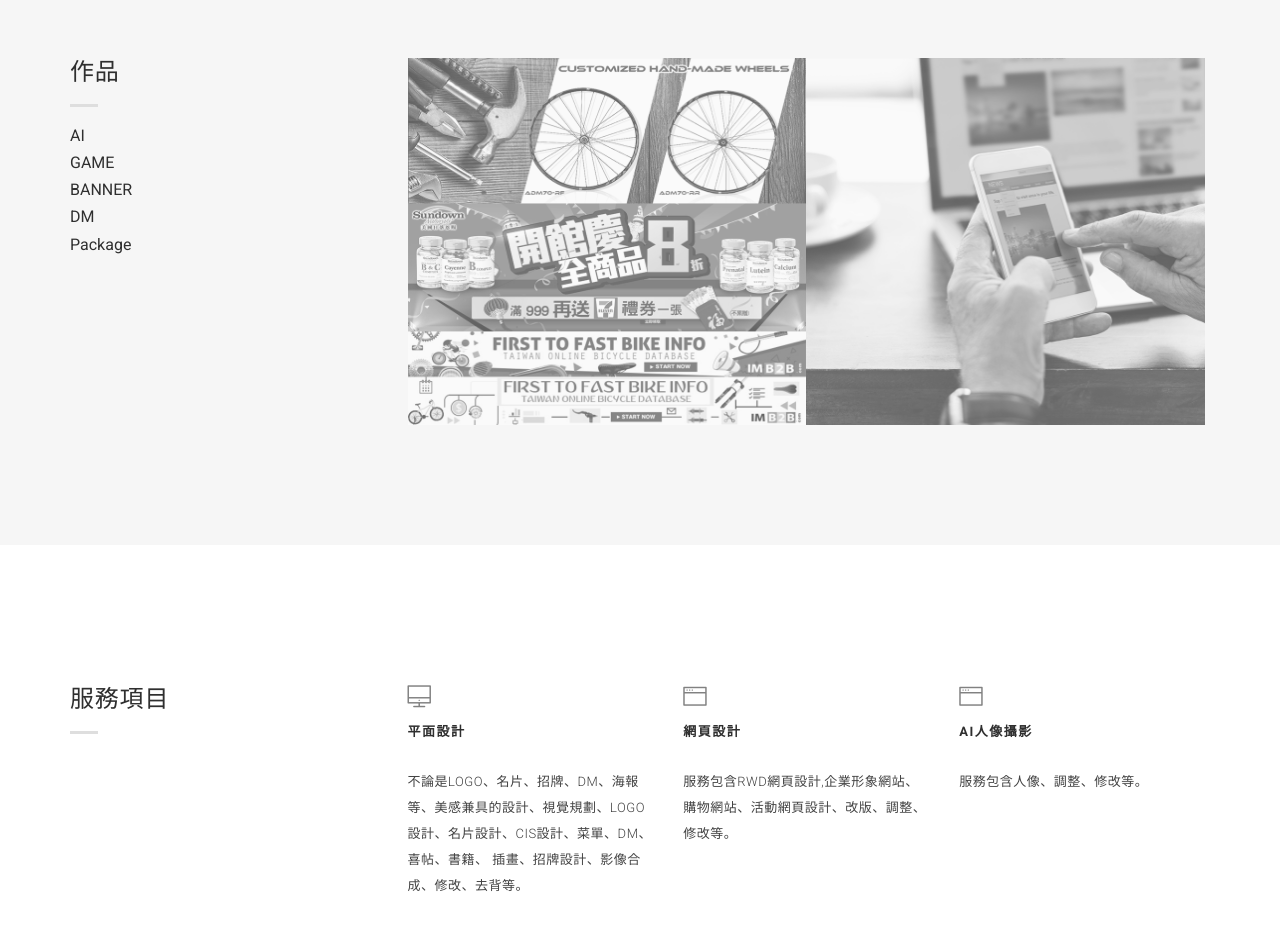
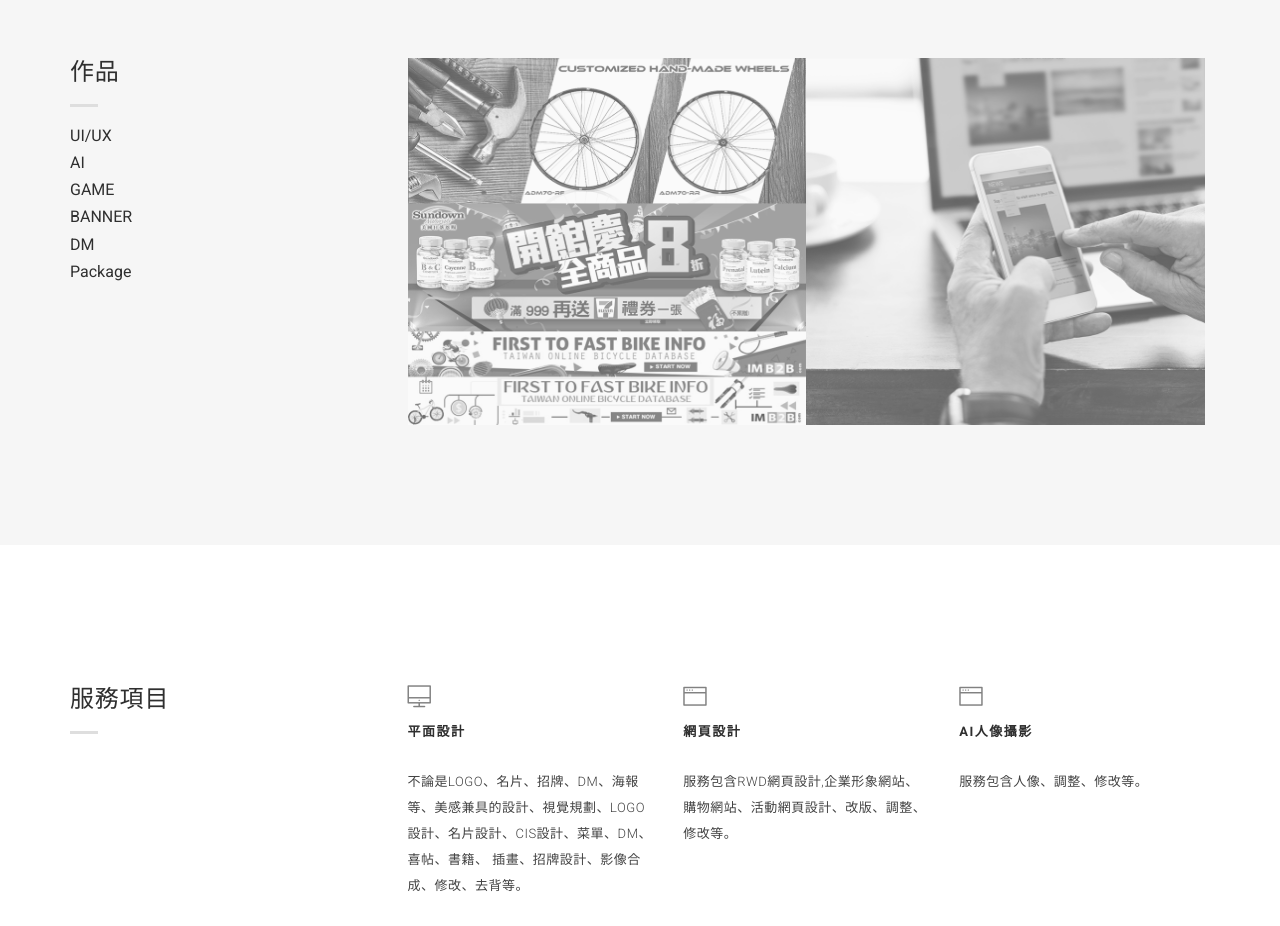
Before and after one commit to roger1688/Resume, a plain HTML site: page index.html in a window 1280 px wide. Shown: the part 1540-2466 px from the top of the page. Drawn offline with Linux system fonts and the light colour scheme.

Commit message:
Update index.html

```diff
--- a/index.html
+++ b/index.html
@@ -199,6 +199,8 @@
                 <h3 class="title-small">
                   <span>作品</span>
                 </h3></br>
+
+				<a href="https://imgur.com/a/6oEX075">UI/UX</a></br>
 
                 <a href="https://imgur.com/a/QcoD0qx">AI</a></br>
 
```
